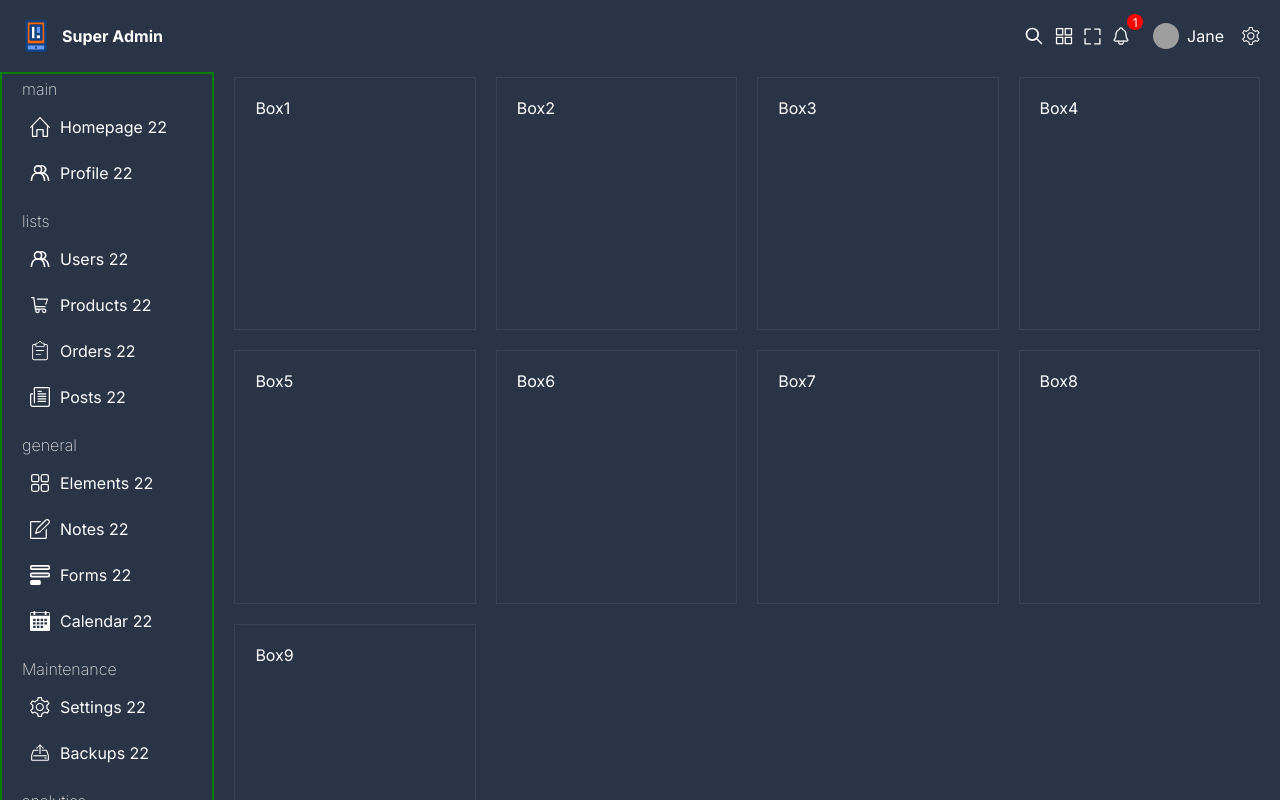
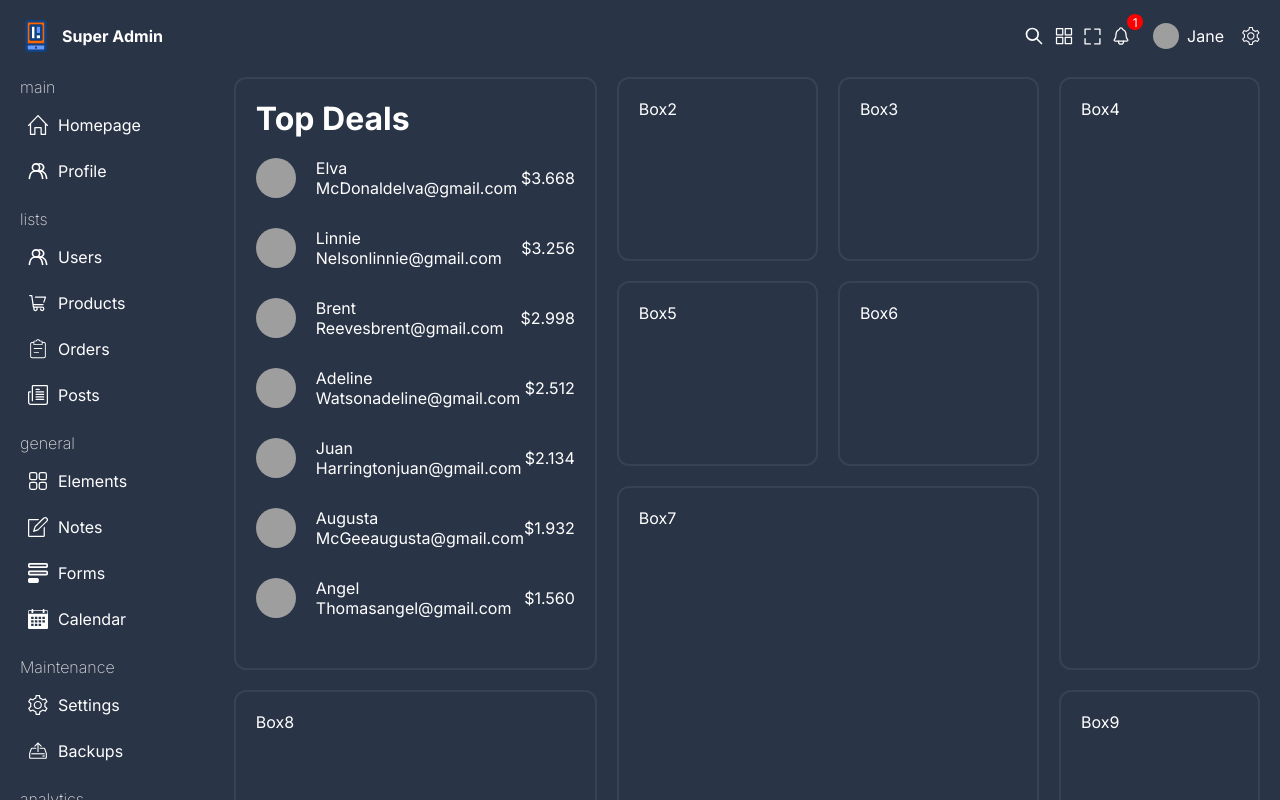
Before and after one commit to alankritkhatri/SuperUser, a React (Vite) app: page / in a window 1280 px wide. Shown: the top 800 px of the page. Built offline with nearby package versions, Linux system fonts and the light colour scheme; grey boxes are pictures that could not be loaded.

Commit message:
created the grid layout for the home page and started building the grid contents

```diff
--- a/pages/home/Home.css
+++ b/pages/home/Home.css
@@ -1,5 +1,4 @@
 .home {
-  height: 100vh;
   display: grid;
   gap: 20px;
   grid-template-columns: repeat(4, 1fr);
@@ -8,5 +7,16 @@
 .box {
   padding: 20px;
   background-repeat: 10px;
-  border: 1px solid var(--soft-bg);
+  border: 2px solid var(--soft-bg);
+  border-radius: 12px;
 }
+.box1 {
+  grid-row: span 3;
+}
+.box4 {
+  grid-row: span 3;
+}
+.box7 {
+  grid-column: span 2;
+  grid-row: span 2;
+}
--- a/pages/home/Home.tsx
+++ b/pages/home/Home.tsx
@@ -1,9 +1,12 @@
 import "./Home.css";
+import TopBox from "../../src/components/topBox/TopBox";
 
 const Home = () => {
   return (
     <div className="home">
-      <div className="box box1">Box1</div>
+      <div className="box box1">
+        <TopBox />
+      </div>
       <div className="box box2">Box2</div>
       <div className="box box3">Box3</div>
       <div className="box box4">Box4</div>
--- a/src/components/menu/menu.tsx
+++ b/src/components/menu/menu.tsx
@@ -1,6 +1,6 @@
 import { Link } from "react-router-dom";
 import "./menu.css";
-import { menu } from "../../styles/data";
+import { menu } from "../../../pages/home/data";
 const Menu = () => {
   return (
     <div className="menu">
@@ -10,7 +10,7 @@ const Menu = () => {
           {item.listItems.map((listitem) => (
             <Link className="listItem" to="/" key={listitem.id}>
               <img src={listitem.icon} alt="" />
-              <span className="listItemTitle">{listitem.title} 22</span>
+              <span className="listItemTitle">{listitem.title} </span>
             </Link>
           ))}
         </div>
--- /dev/null
+++ b/src/components/topBox/TopBox.tsx
@@ -0,0 +1,25 @@
+import { topDealUsers } from "../../../pages/home/data";
+import "./topBox.css";
+const TopBox = () => {
+  return (
+    <div className="topBox">
+      <h1>Top Deals</h1>
+      <div className="list">
+        {topDealUsers.map((user) => (
+          <div className="listItem" key={user.id}>
+            <div className="user">
+              <img src={user.img} alt="" />
+              <div className="userTexts">
+                <span>{user.username}</span>
+                <span>{user.email}</span>
+              </div>
+            </div>
+            <span className="amount">${user.amount}</span>
+          </div>
+        ))}
+      </div>
+    </div>
+  );
+};
+
+export default TopBox;
--- /dev/null
+++ b/src/components/topBox/topBox.css
@@ -0,0 +1,40 @@
+.topBox {
+  h1 {
+    margin-bottom: 20px;
+  }
+  .list {
+    .listItem {
+      display: flex;
+      align-items: center;
+      justify-content: space-between;
+      margin-bottom: 30px;
+      .user {
+        display: flex;
+        gap: 20px;
+        img {
+          width: 40px;
+          height: 40px;
+          border-radius: 100%;
+          object-fit: cover;
+        }
+        .userTexts {
+          .username {
+            display: flex;
+            flex-direction: column;
+            gap: 5px;
+            .username {
+              font-size: 14px;
+              font-weight: 500;
+            }
+          }
+          .email {
+            font-size: 12px;
+          }
+        }
+        .amount {
+          font-weight: 500;
+        }
+      }
+    }
+  }
+}
--- a/src/styles/global.css
+++ b/src/styles/global.css
@@ -28,7 +28,7 @@ a {
 .menuContainter {
   width: 250px;
   padding: 5px 20px;
-  border: 2px solid green;
+
   display: grid;
 }
 .contentContainer {
--- a/tsconfig.json
+++ b/tsconfig.json
@@ -20,6 +20,6 @@
     "noUnusedParameters": true,
     "noFallthroughCasesInSwitch": true
   },
-  "include": ["src"],
+  "include": ["src", "pages/home/data.ts"],
   "references": [{ "path": "./tsconfig.node.json" }]
 }
```
Also changed, not shown: pages/home/data.ts (renamed from src/styles/data.ts).
